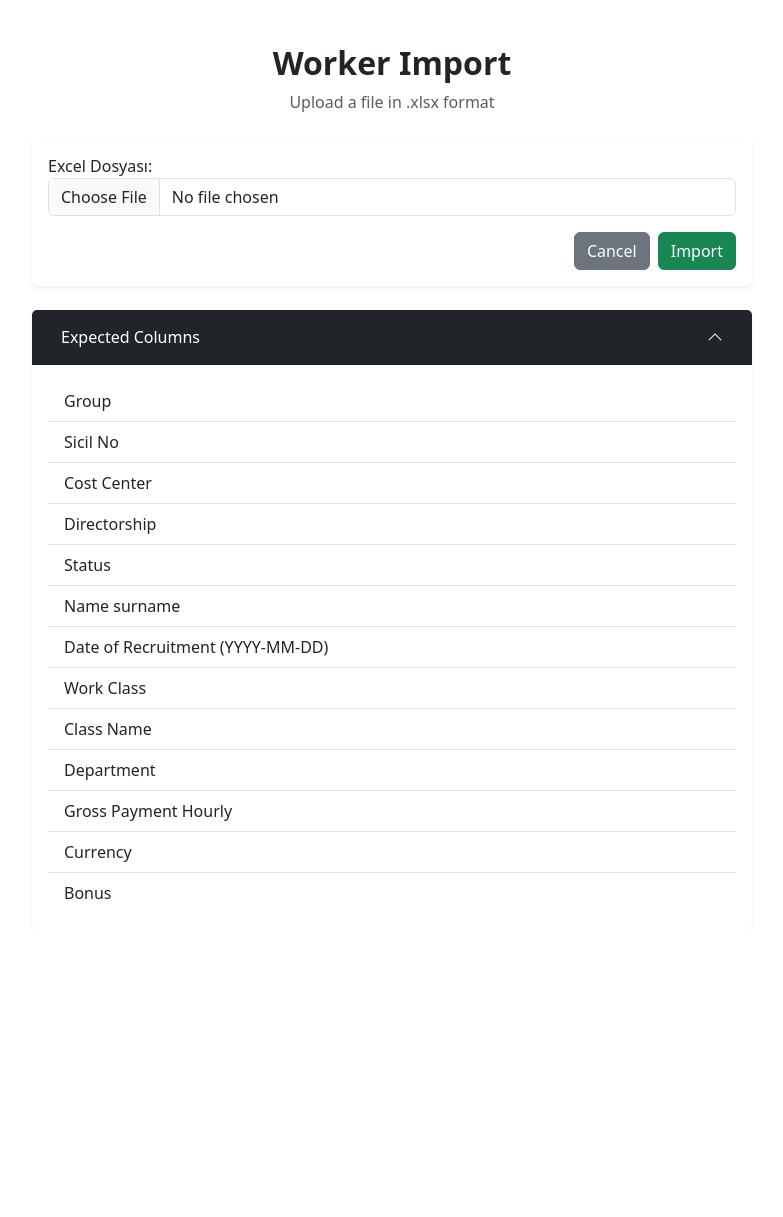
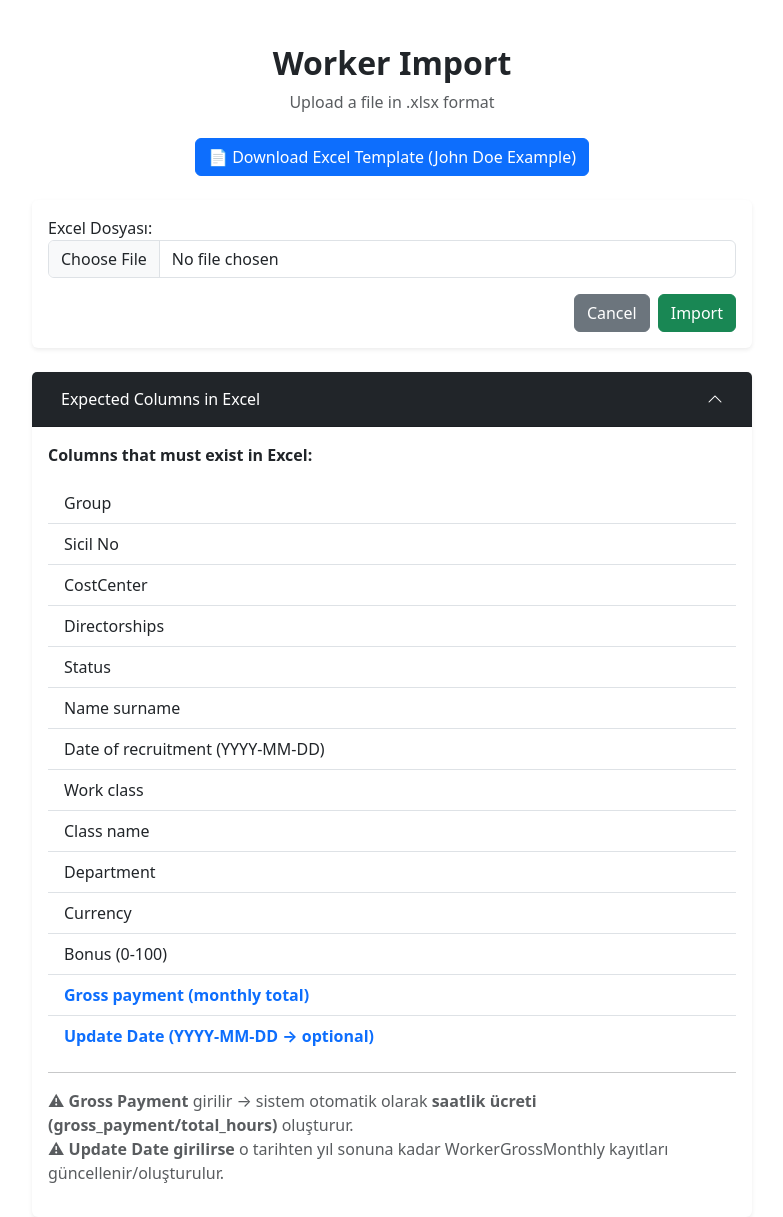
Before and after one commit to omercengiz/putzmeisterapp, a Django app: page /workers/import/ in a window 1280 px wide, after a click on "Expected Columns in Excel". Shown: the part 56-1273 px from the top of the page, without its empty margins (248-1031 px from the left). Before the commit the page ends 955 px from the top, so only its background shows below. Run offline with Django 4.2, Linux system fonts and the light colour scheme; a user stored in the database is signed in.

Commit message:
feature: news features added and optimized code blocks

```diff
--- a/benefits/views.py
+++ b/benefits/views.py
@@ -38,7 +38,7 @@ def benefit_list(request):
     paginator = Paginator(qs, 12)
     page_obj = paginator.get_page(request.GET.get('page'))
 
-    year_list = list(range(2020, datetime.date.today().year + 1))
+    year_list = list(range(2020, datetime.date.today().year + 3))
     month_list = [
         (1, "January"), (2, "February"), (3, "March"),
         (4, "April"), (5, "May"), (6, "June"),
--- a/templates/addworkers.html
+++ b/templates/addworkers.html
@@ -45,7 +45,7 @@
                     {{ form.class_name|as_crispy_field }}
                 </div>
                 <div class="col-md-6 mb-3">
-                    {{ form.gross_payment_hourly|as_crispy_field }}
+                    {{ form.gross_payment|as_crispy_field }}
                 </div>
                 <div class="col-md-6 mb-3">
                     {{ form.currency|as_crispy_field }}
--- a/templates/dashboard.html
+++ b/templates/dashboard.html
@@ -50,6 +50,7 @@
         <th>Work Class</th>
         <th>Short Class</th>
         <th>Class Name</th>
+        <th>Gross Payment</th>
         <th>Gross Payment Hourly</th>
         <th>Bonus</th>
         <th>Actions</th>
@@ -69,6 +70,7 @@
             <td>{{ worker.work_class }}</td>
             <td>{{ worker.short_class }}</td>
             <td>{{ worker.class_name }}</td>
+            <td>{{ worker.gross_payment|floatformat:2|localize }}</td>
             <td>{{ worker.gross_payment_hourly|floatformat:2|localize }}</td>
             <td>{{ worker.bonus }}</td>
             <td>
--- a/templates/import_workers.html
+++ b/templates/import_workers.html
@@ -1,14 +1,21 @@
 {% extends "layout.html" %}
+
+{% load static %}  {# Excel şablonunu gösterebilmek için gerekli #}
 
 {% block body %}
 <div class="container mt-5">
   <div class="row justify-content-center">
     <div class="col-md-8">
 
-      <!-- Başlık -->
       <div class="mb-4 text-center">
         <h2 class="fw-bold">Worker Import</h2>
         <p class="text-muted">Upload a file in .xlsx format</p>
+
+        <a class="btn btn-primary mt-2"
+           href="{% static 'downloads/worker_import_template.xlsx' %}"
+           download>
+          📄 Download Excel Template (John Doe Example)
+        </a>
       </div>
 
       <!-- Upload Form -->
@@ -25,34 +32,49 @@
         </div>
       </div>
 
-      <!-- Expected Columns (Collapsible) -->
+      <!-- Expected Columns -->
       <div class="card shadow-sm border-0">
         <div class="card-header bg-dark text-white d-flex justify-content-between align-items-center">
           <button class="btn btn-link text-white text-decoration-none d-flex align-items-center w-100"
                   type="button" data-bs-toggle="collapse" data-bs-target="#expectedColumns"
                   aria-expanded="false" aria-controls="expectedColumns"
                   style="text-align:left;">
-            <span class="flex-grow-1">Expected Columns</span>
+            <span class="flex-grow-1">Expected Columns in Excel</span>
             <i class="bi bi-chevron-down toggle-icon ms-2"></i>
           </button>
         </div>
+
         <div id="expectedColumns" class="collapse">
           <div class="card-body">
+
+            <p class="fw-bold">Columns that must exist in Excel:</p>
+
             <ul class="list-group list-group-flush">
               <li class="list-group-item">Group</li>
               <li class="list-group-item">Sicil No</li>
-              <li class="list-group-item">Cost Center</li>
-              <li class="list-group-item">Directorship</li>
+              <li class="list-group-item">CostCenter</li>
+              <li class="list-group-item">Directorships</li>
               <li class="list-group-item">Status</li>
               <li class="list-group-item">Name surname</li>
-              <li class="list-group-item">Date of Recruitment (YYYY-MM-DD)</li>
-              <li class="list-group-item">Work Class</li>
-              <li class="list-group-item">Class Name</li>
+              <li class="list-group-item">Date of recruitment (YYYY-MM-DD)</li>
+              <li class="list-group-item">Work class</li>
+              <li class="list-group-item">Class name</li>
               <li class="list-group-item">Department</li>
-              <li class="list-group-item">Gross Payment Hourly</li>
               <li class="list-group-item">Currency</li>
-              <li class="list-group-item">Bonus</li>
+              <li class="list-group-item">Bonus (0-100)</li>
+
+              <!-- Yeni Eklenen Alanlar -->
+              <li class="list-group-item text-primary fw-bold">Gross payment (monthly total)</li>
+              <li class="list-group-item text-primary fw-bold">Update Date (YYYY-MM-DD → optional)</li>
             </ul>
+
+            <hr>
+
+            <p class="mt-2 text-muted">
+              ⚠ <b>Gross Payment</b> girilir → sistem otomatik olarak <b>saatlik ücreti (gross_payment/total_hours)</b> oluşturur.<br>
+              ⚠ <b>Update Date girilirse</b> o tarihten yıl sonuna kadar WorkerGrossMonthly kayıtları güncellenir/oluşturulur.
+            </p>
+
           </div>
         </div>
       </div>
--- a/templates/updateworkers.html
+++ b/templates/updateworkers.html
@@ -43,7 +43,7 @@
                     {{ form.class_name|as_crispy_field }}
                 </div>
                 <div class="col-md-6 mb-3">
-                    {{ form.gross_payment_hourly|as_crispy_field }}
+                    {{ form.gross_payment|as_crispy_field }}
                 </div>
                 <div class="col-md-6 mb-3">
                     {{ form.currency|as_crispy_field }}
--- a/workers/forms.py
+++ b/workers/forms.py
@@ -19,7 +19,7 @@ class WorkersForm(forms.ModelForm):
             "date_of_recruitment",
             "work_class",
             "class_name",
-            "gross_payment_hourly",
+            "gross_payment",
             "currency",
             "bonus",
             "total_work_hours",
--- a/workers/views.py
+++ b/workers/views.py
@@ -9,6 +9,7 @@ from .lookups import Group, ShortClass, DirectorName, Currency, WorkClass, Class
 from django.forms import modelform_factory
 from django.views.decorators.http import require_POST
 from django.apps import apps
+from decimal import Decimal
 import calendar
 import datetime
 import pandas as pd
@@ -160,6 +161,8 @@ def deleteWorkers(request, id):
             date_of_recruitment=worker.date_of_recruitment,
             work_class=worker.work_class,
             class_name=worker.class_name,
+            gross_payment=worker.gross_payment,
+            total_work_hours=worker.total_work_hours,
             gross_payment_hourly=worker.gross_payment_hourly,
             currency=worker.currency,
             bonus=worker.bonus,
@@ -479,7 +482,7 @@ def list_worker_salaries(request, worker_id):
     raw_year = request.GET.get("year", datetime.date.today().year)
     selected_year = int("".join(filter(str.isdigit, str(raw_year)))) or datetime.date.today().year
 
-    year_list = list(range(2020, datetime.date.today().year + 1))
+    year_list = list(range(2020, datetime.date.today().year + 3))
 
     salaries = WorkerGrossMonthly.objects.filter(worker=worker, year=selected_year)
     salaries_dict = {s.month: s for s in salaries}
@@ -522,7 +525,7 @@ def import_workers(request):
             try:
                 df = pd.read_excel(excel_file)
 
-                # column mapping
+                # column mapping (excel kolonlarının adları)
                 column_mapping = {
                     "Group": "group",
                     "Sicil No": "sicil_no",
@@ -534,26 +537,24 @@ def import_workers(request):
                     "Work class": "work_class",
                     "Class name": "class_name",
                     "Department": "department",
-                    "Gross payment hourly": "gross_payment_hourly",
                     "Currency": "currency",
                     "Bonus": "bonus",
+                    "Gross payment": "gross_payment",
+                    "Update Date": "update_date_user",
                 }
 
-                # normalize name of columns
                 df.rename(columns=lambda c: c.strip(), inplace=True)
                 df.rename(columns=column_mapping, inplace=True)
 
-                required_columns = list(column_mapping.values())
-                missing = [c for c in required_columns if c not in df.columns]
+                required = ["group","s_no","short_class","department_short_name",
+                            "name_surname","date_of_recruitment","work_class",
+                            "class_name","department","currency","sicil_no"]
+
+                missing = [c for c in required if c not in df.columns]
                 if missing:
-                    messages.error(
-                        request,
-                        f"❌ Excel dosyasında eksik kolon(lar) var → {', '.join(missing)}",
-                        extra_tags="danger"
-                    )
+                    messages.error(request,f"❌ Eksik kolon: {', '.join(missing)}")
                     return redirect("workers:import_workers")
 
-                # Lookup models
                 lookups = {
                     "s_no": (CostCenter, "code"),
                     "group": (Group, "name"),
@@ -566,87 +567,84 @@ def import_workers(request):
                 }
 
                 for index, row in df.iterrows():
-                    sicil_no = str(row["sicil_no"]).strip()
+                    sicil_no = str(row.get("sicil_no")).strip()
 
-                    # ✅ Date Check
+                    # date convert
                     date_val = row.get("date_of_recruitment")
-                    if pd.isna(date_val) or date_val == "":
-                        messages.error(
-                            request,
-                            f"❌ {index+2}. satır (Sicil No: {sicil_no}) → 'date_of_recruitment' boş olamaz.",
-                            extra_tags="danger"
-                        )
-                        return redirect("workers:import_workers")
+                    if isinstance(date_val, str):
+                        date_val = datetime.datetime.strptime(date_val, "%Y-%m-%d")
 
-                    if isinstance(date_val, str):
-                        try:
-                            date_val = datetime.datetime.strptime(date_val, "%Y-%m-%d")
-                        except ValueError:
-                            messages.error(
-                                request,
-                                f"❌ {index+2}. satır (Sicil No: {sicil_no}) → 'date_of_recruitment' formatı hatalı. "
-                                f"Beklenen format: YYYY-MM-DD (örnek: 2025-01-15).",
-                                extra_tags="danger"
-                            )
-                            return redirect("workers:import_workers")
+                    # 🔥 excelden gross payment / update tarihini al
+                    gross_payment = row.get("gross_payment", None)
+                    update_date_user = row.get("update_date_user", None)
 
-                    # ✅ Lookup confirm
+                    # convert update_date format
+                    if isinstance(update_date_user, str) and update_date_user:
+                        update_date_user = datetime.datetime.strptime(update_date_user, "%Y-%m-%d").date()
+
+                    # hourly hesapla
+                    total_hours = 225
+                    gross_hourly = round(float(gross_payment)/total_hours, 2) if gross_payment else 0
+
+                    # Lookup objeleri çek
                     lookup_ids = {}
                     for col, (Model, field) in lookups.items():
-                        val = row.get(col)
-                        if pd.isna(val) or val == "":
-                            messages.error(
-                                request,
-                                f"❌ {index+2}. satır (Sicil No: {sicil_no}) → '{col}' boş olamaz.",
-                                extra_tags="danger"
-                            )
-                            return redirect("workers:import_workers")
-
-                        obj = Model.objects.filter(**{field: val}).first()
-                        if not obj:
-                            messages.error(
-                                request,
-                                f"❌ {index+2}. satır (Sicil No: {sicil_no}) → '{col}' alanında girilen '{val}' "
-                                f"lookup tablosunda yok.",
-                                extra_tags="danger"
-                            )
-                            return redirect("workers:import_workers")
-
+                        value = row.get(col)
+                        obj = Model.objects.filter(**{field: value}).first()
                         lookup_ids[f"{col}_id"] = obj.id
 
-                    # ✅ Worker add/update
-                    Workers.objects.update_or_create(
+                    # 🔥 Worker Insert/Update
+                    worker_obj, created = Workers.objects.update_or_create(
                         sicil_no=sicil_no,
                         defaults={
                             "name_surname": row.get("name_surname"),
                             "date_of_recruitment": date_val,
-                            "gross_payment_hourly": row.get("gross_payment_hourly", 0),
+                            "gross_payment": gross_payment,
+                            "gross_payment_hourly": gross_hourly,
+                            "update_date_user": update_date_user,
                             "bonus": row.get("bonus", 0),
                             "author_id": request.user.id,
                             **lookup_ids
                         }
                     )
 
-                messages.success(
-                    request,
-                    "✔️ Excel import işlemi başarıyla tamamlandı.",
-                    extra_tags="success"
-                )
+                    # ----------------------------------------------------
+                    # 📌 Monthly Salary Update / Insert
+                    # ----------------------------------------------------
+                    if update_date_user and gross_payment:
+                        year = update_date_user.year
+                        start_month = update_date_user.month
+
+                        for month in range(start_month, 13):
+                            salary_obj, _ = WorkerGrossMonthly.objects.get_or_create(
+                                worker=worker_obj,
+                                year=year,
+                                month=month,
+                                defaults={
+                                    "gross_salary_hourly": gross_hourly,
+                                    "currency": worker_obj.currency,
+                                    "sicil_no": worker_obj.sicil_no
+                                }
+                            )
+
+                            days = calendar.monthrange(year, month)[1]
+
+                            salary_obj.gross_salary_hourly = gross_hourly
+                            salary_obj.currency = worker_obj.currency
+                            salary_obj.sicil_no = worker_obj.sicil_no
+                            salary_obj.gross_payment = Decimal(str(gross_hourly)) * Decimal("7.5") * days
+
+                            salary_obj.save()
+
+
+                messages.success(request, "✔ Import işlemi tamamlandı ve maaşlar güncellendi.")
                 return redirect("workers:dashboard")
 
             except Exception as e:
-                import logging
-                logger = logging.getLogger(__name__)
-                logger.error(f"Import sırasında beklenmeyen hata: {str(e)}")
-
-                messages.error(
-                    request,
-                    "⚠️ Beklenmeyen bir hata oluştu. Lütfen sistem yöneticisi ile iletişime geçin.",
-                    extra_tags="danger"
-                )
+                messages.error(request, f"⚠ Hata: {e}")
                 return redirect("workers:import_workers")
 
     else:
         form = WorkerImportForm()
 
-    return render(request, "import_workers.html", {"form": form})
+    return render(request,"import_workers.html",{"form":form})
```
Also changed, not shown: workers/models.py (+50 -26 lines), workers/migrations/0007_archivedworker_gross_payment_workers_gross_payment_and_more.py (added), 1 other file.
